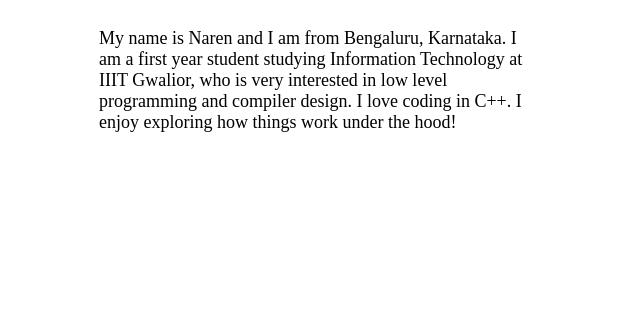
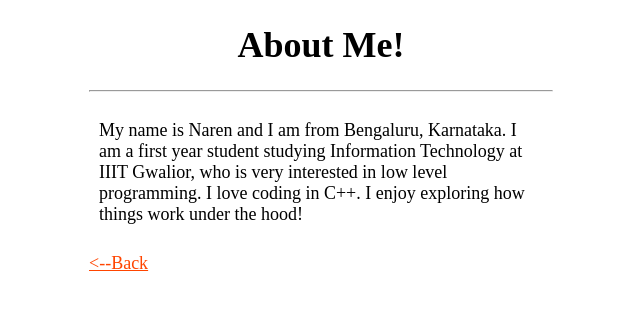
Before and after one commit to historicattle/blog, a plain HTML site: page about_me.html in a window 1280 px wide. Shown: the whole page, without its empty margins (319-959 px from the left). Drawn offline with Linux system fonts and the light colour scheme.

Commit message:
Minor Edits

```diff
--- a/about_me.html
+++ b/about_me.html
@@ -9,10 +9,14 @@
     <title>About Me!</title>
 </head>
 <body>
+    <h1 style="text-align: center;">About Me!</h1>
+    <hr>
     <p style="padding: 10px;">
     My name is Naren and I am from Bengaluru, Karnataka.
     I am a first year student studying Information Technology at IIIT Gwalior,
-    who is very interested in low level programming and compiler design. I love
+    who is very interested in low level programming. I love
     coding in C++. I enjoy exploring how things work under the hood!</p>
+    <a href="/index.html" style="size: 35px;">&lt;--Back</a>
+
 </body>
 </html>
```
Also changed, not shown: index.html (+1 -1 lines).
